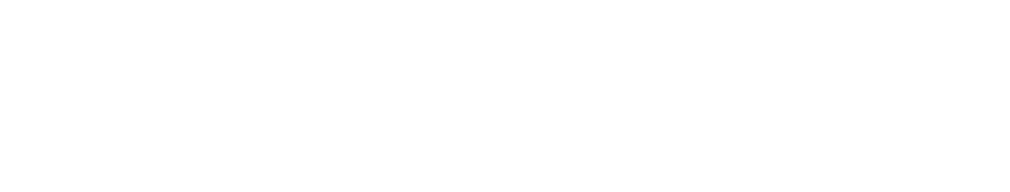
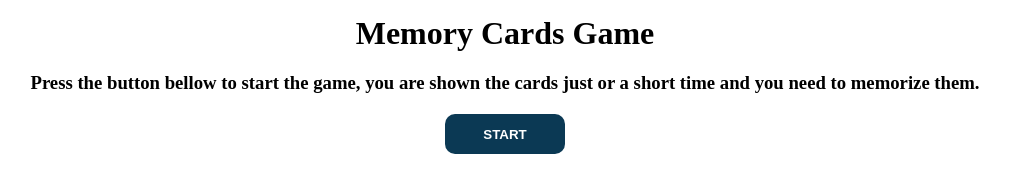
Before and after one commit to MoustafaIsm/memory-game, a plain HTML site: page index.html in a window 1280 px wide. Shown: the whole page, without its empty margins (135-1145 px from the left). Drawn offline with Linux system fonts and the light colour scheme.

Commit message:
Added the header and styled it

```diff
--- a/index.html
+++ b/index.html
@@ -6,10 +6,27 @@
     <meta http-equiv="X-UA-Compatible" content="IE=edge">
     <meta name="viewport" content="width=device-width, initial-scale=1.0">
     <title>Memory game</title>
+    <link rel="stylesheet" href="./styles/styles.css">
 </head>
 
 <body>
+    <div class="body-wrapper">
+        <!-- Header -->
+        <div class="header-wrapper">
+            <h1>Memory Cards Game</h1>
+            <h3>Press the button bellow to start the game, you are shown the cards just or a short time and you need to
+                memorize them.</h3>
+            <div class="start-btn-wrapper"><button type="button" class="btn"> START </button></div>
+        </div>
+        <!-- Game -->
+        <div class="game-wrapper">
 
+        </div>
+        <!-- Score and restart -->
+        <div class="score-restart-wrapper">
+
+        </div>
+    </div>
 </body>
 
 </html>
--- a/styles/styles.css
+++ b/styles/styles.css
@@ -0,0 +1,50 @@
+/* Reset */
+* {
+    margin: 0px;
+    padding: 0px;
+    box-sizing: border-box;
+}
+
+img {
+    height: 100%;
+}
+
+/** Sections **/
+.body-wrapper {
+    display: flex;
+    flex-direction: column;
+    justify-content: center;
+}
+
+/* Header */
+.header-wrapper {
+    display: flex;
+    flex-direction: column;
+    justify-content: center;
+    margin: 5px 10px;
+}
+
+.header-wrapper > * {
+    text-align: center;
+    margin: 10px 0px;
+}
+
+
+
+/* Utilities */
+.btn {
+    padding: 1% 3%;
+    border: none;
+    border-radius: 10px;
+    background-color: #0b3954;
+    color: #ffffff;
+    font-weight: bold;
+}
+
+.btn:hover {
+    cursor: pointer;
+    background-color: #376179;
+}
+
+
+/* Media Query */
```
